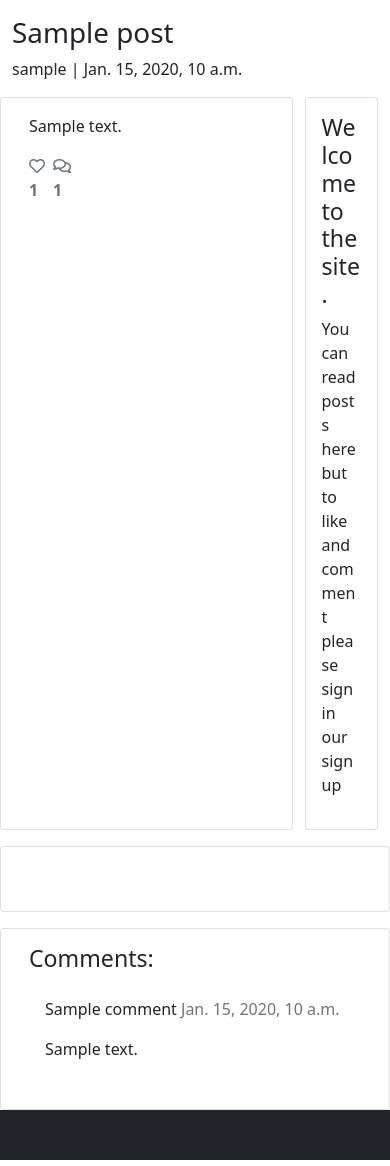
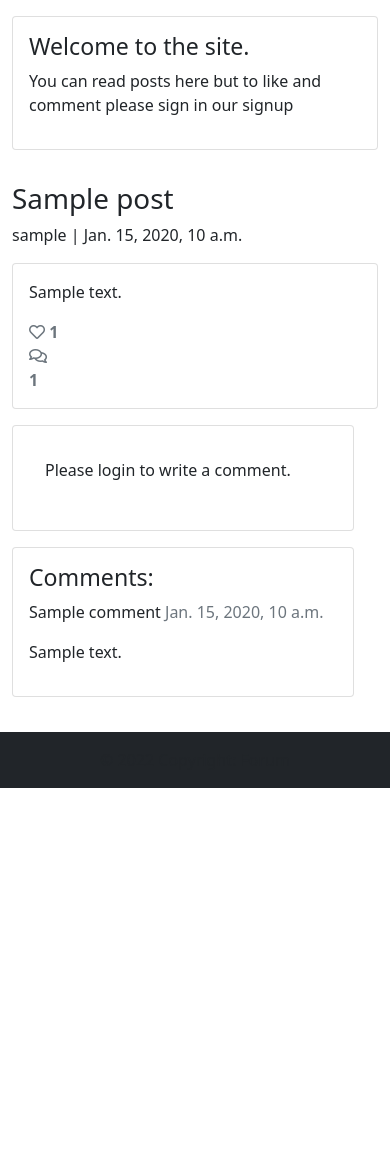
Before and after one commit to Code-Institute-Submissions/sarahjameson-CI-PP4-super_cool_forum_AugResub, a Django app: a page that uses templates/post_detail.html in a window 390 px wide. Shown: the part 56-1222 px from the top of the page. After the commit the page ends 844 px from the top, so only its background shows below. Run offline with Django 3.2, Linux system fonts and the light colour scheme; tables that the repository leaves empty hold one stand-in row (values such as "Sample post"); some libraries are stand-ins or nearby versions.

Commit message:
Made post detail page more responsive

```diff
--- a/templates/post_detail.html
+++ b/templates/post_detail.html
@@ -6,22 +6,34 @@
 
 <div class="container">
   <div class="row">
-    <div class="col-9">
-      <h1 class="post-title mt-3">{{ post.title }}</h1>
-      <p class="post-subtitle">{{ post.author }} | {{ post.created_on }}</p>
+    <div class="col-lg-3 col-md-3 col-sm-12 col-xs-12 mt-3">
+      <div class="card">
+        <div class="card-body">
+          {% if user.is_authenticated %}
+          <h3>Welcome {{ user.username}}.</h3>
+          <p>What are you going to write about?</p>
+          <a href="{% url 'create_post' %}">Create new post</a><br>
+          {% else %}
+          <h3>Welcome to the site.</h3>
+          <p>You can read posts here but to like and comment please sign in our signup</p>
+          {% endif %}
+          {% if user.is_authenticated and user == post.author %}
+          <a href="{% url 'update_post' post.slug %}">Edit this post</a>
+          {% endif %}
         </div>
       </div>
     </div>
-
-<div class="container">
-  <div class="row">
+    <div class="col-lg-9 col-md-9 col-sm-12 col-xs-12 mt-3">
+      <h1 class="post-title mt-3">{{ post.title }}</h1>
+      <p class="post-subtitle">{{ post.author }} | {{ post.created_on }}</p>
       <div class="col card">
         <div class="card-body">
           <p class="card-text">
             {{ post.content | safe}}
           </p>
+          </row>
           <div class="row">
-          <div class="col-1">
+            <div>
               <strong>
                 {% if user.is_authenticated %}
                 <form action="{% url 'post_like' post.slug %}" method="POST" class="d-inline">
@@ -51,28 +63,11 @@
           </div>
         </div>
       </div>
-    <div class="col-3">
-      <div class="card">
-        <div class="card-body">
-          {% if user.is_authenticated %}
-          <h3>Welcome {{ user.username}}.</h3>
-          <p>What are you going to write about?</p>
-          <a href="{% url 'create_post' %}">Create new post</a><br>
-          {% else %}
-          <h3>Welcome to the site.</h3>
-          <p>You can read posts here but to like and comment please sign in our signup</p>
-          {% endif %}
-          {% if user.is_authenticated and user == post.author %}
-          <a href="{% url 'update_post' post.slug %}">Edit this post</a>
-          {% endif %}
-        </div>
-      </div>
-    </div>
     </div>
     <div class="row">
+      <div class="col-12">
         <div class="card mt-3">
           <div class="card-body">
-        <div class="col-12">
             <div class="card-body">
               {% if user.is_authenticated %}
               <h3>Share your thoughts:</h3>
@@ -84,6 +79,8 @@
                   Submit
                 </button>
               </form>
+              {% else %}
+              <p>Please login to write a comment.</p>
               {% endif %}
             </div>
           </div>
@@ -92,11 +89,10 @@
     </div>
 
     <div class="row">
-    <div class="card mt-3">
+      <div class="col-lg-12 col-md-12 col-sm-12 col-xs-12 mt-3">
+        <div class="card">
           <div class="card-body">
-        <div class="col-12">
             <h3>Comments:</h3>
-          <div class="card-body">
             {% for comment in comments %}
             <div class="comments">
               <p class="font-weight-bold">
@@ -114,5 +110,7 @@
     </div>
   </div>
 </div>
+</div>
+
 
 {% endblock content %}
```
Lines whose indentation alone changed are shown as unchanged.
